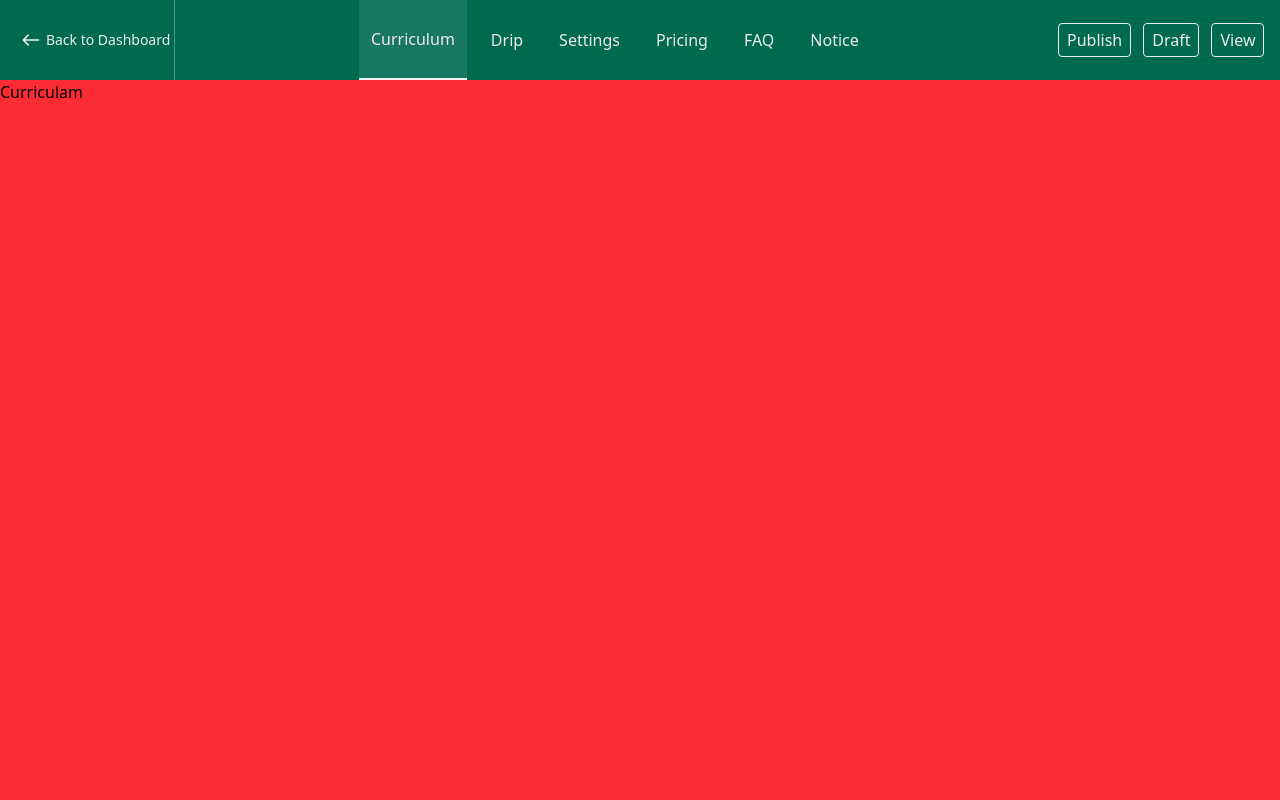
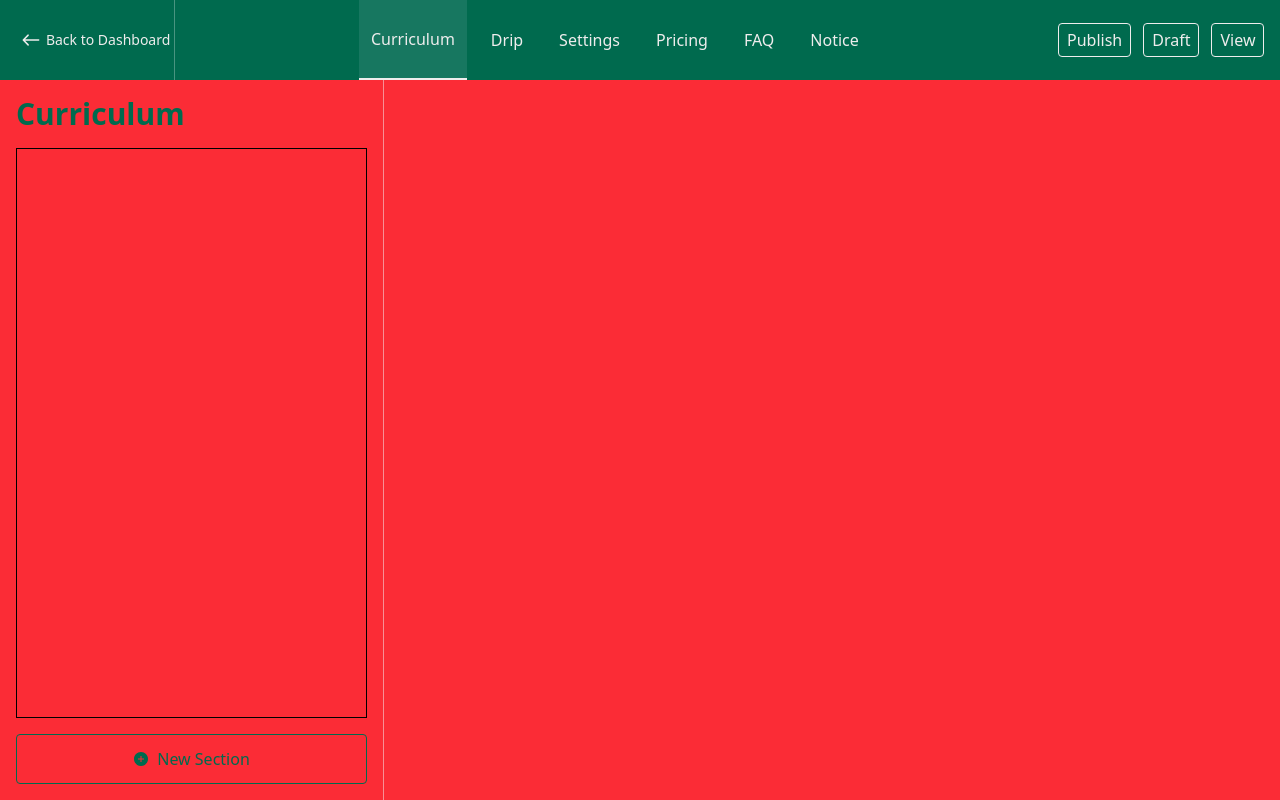
Before and after one commit to eduCourseOrg/eduCourse-client, a React (Vite) app: page /create-course in a window 1280 px wide. Built offline with nearby package versions, Linux system fonts and the light colour scheme; no server answers.

Commit message:
sidebar created for curriculum page

```diff
--- a/src/Pages/Dashboard/InstructorDashboard/CreateCourse/Curriculum.jsx
+++ b/src/Pages/Dashboard/InstructorDashboard/CreateCourse/Curriculum.jsx
@@ -1,7 +1,15 @@
+import { AiFillPlusCircle } from "react-icons/ai";
 const Curriculum = () => {
     return (
-        <div>
-            Curriculam
+        <div className="w-full h-full flex">
+            <div className="w-[30%] border-r border-gray-100/50 flex flex-col gap-4 p-4">
+                <h1 className="text-3xl font-semibold text-primary">Curriculum</h1>
+                <div className="create-course w-full h-full border overflow-y-scroll">
+
+                </div>
+                <button className="flex gap-2 items-center justify-center w-full py-3 border border-primary rounded text-primary"><AiFillPlusCircle></AiFillPlusCircle> <span>New Section</span></button>
+            </div>
+            <div></div>
         </div>
     );
 };
--- a/src/index.css
+++ b/src/index.css
@@ -45,6 +45,24 @@
   border-radius: 8px;
 }
 .sidebar::-webkit-scrollbar-track {
+  background: var(--color-secondary)
+}
+
+.create-course::-webkit-scrollbar {
+  width: 4px;
+  height: 4px;
+  display: none;
+}
+
+.create-course:hover::-webkit-scrollbar {
+  display: block;
+}
+
+.create-course::-webkit-scrollbar-thumb {
+  background: var(--color-primary);
+  border-radius: 8px;
+}
+.create-course::-webkit-scrollbar-track {
   background: var(--color-secondary)
 }
 
```
